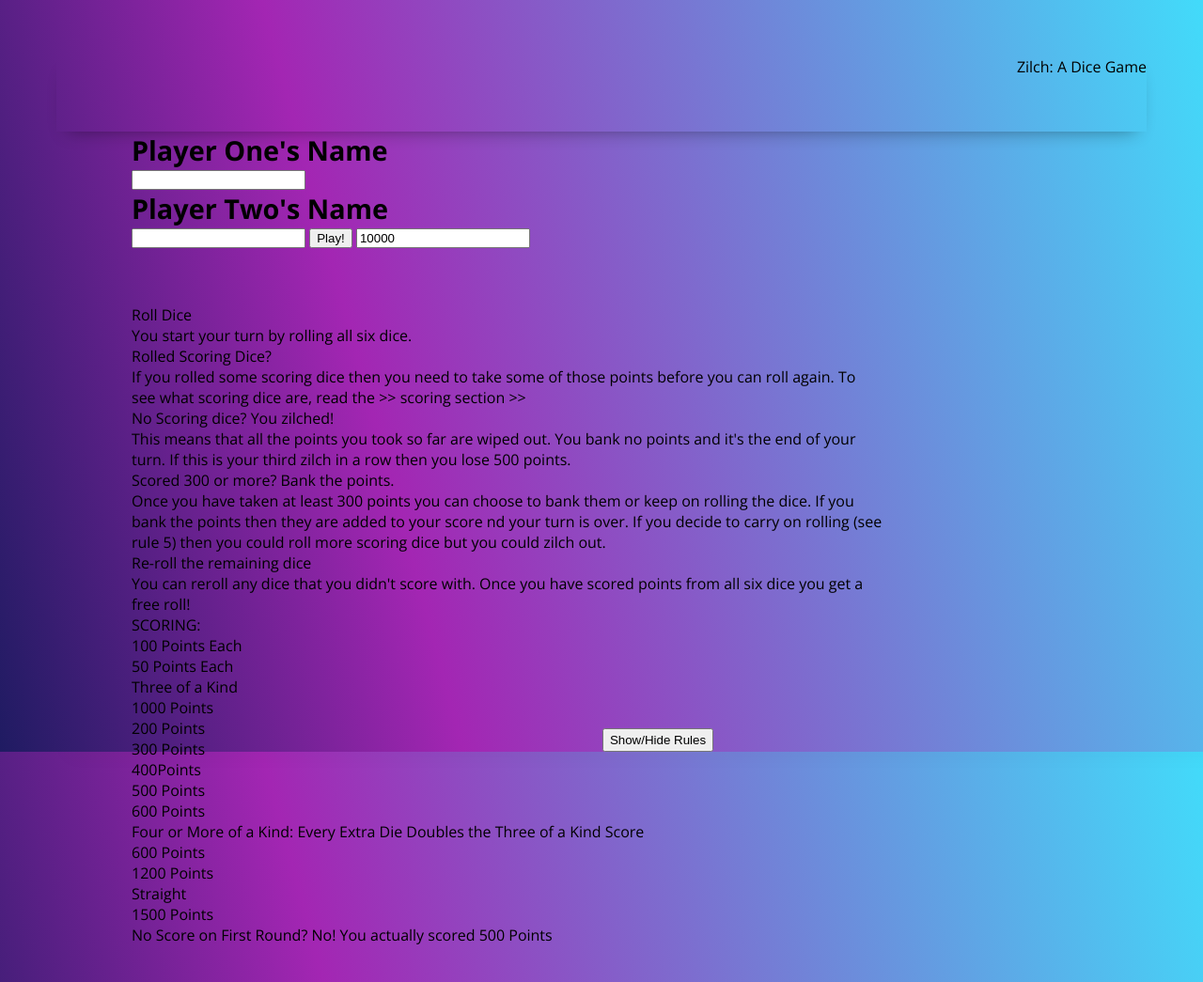
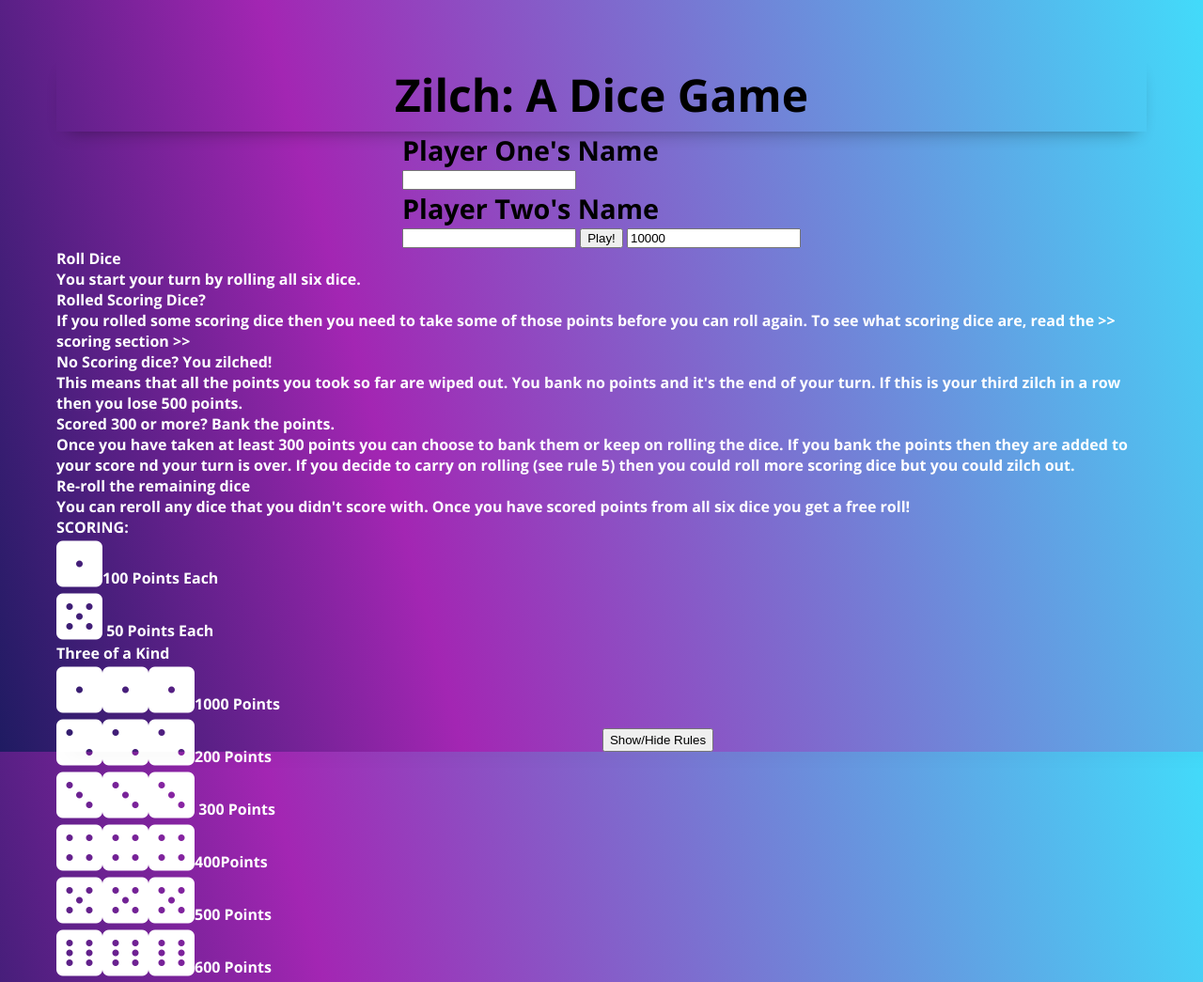
Before and after one commit to tislais/zilch, a plain HTML site: page index.html in a window 1280 px wide. Shown: the top 1045 px of the page at 94% size. Drawn offline with nearby package versions, Linux system fonts and the light colour scheme.

Commit message:
list not working

```diff
--- a/app.js
+++ b/app.js
@@ -10,7 +10,7 @@ const form = document.getElementById('form');
 const inputOne = document.getElementById('player-one-name');
 const inputTwo = document.getElementById('player-two-name');
 const rulesButton = document.getElementById('rules-button');
-const rulesSection = document.querySelector('section');
+const rulesSection = document.querySelector('ol');
 const playerSetScore = document.getElementById('set-score');
 
 form.addEventListener('submit', (e) => {
--- a/index.html
+++ b/index.html
@@ -9,6 +9,8 @@
     <link rel="stylesheet" href="./styles/reset.css">
     <link rel="stylesheet" href="./styles/style.css">
     <link rel="stylesheet" href="./styles/home.css">
+    <link rel="stylesheet" href="https://use.fontawesome.com/releases/v5.15.3/css/all.css"
+        integrity="sha384-SZXxX4whJ79/gErwcOYf+zWLeJdY/qpuqC4cAa9rOGUstPomtqpuNWT9wdPEn2fk" crossorigin="anonymous">
     <title>Zilch</title>
 </head>
 
@@ -27,8 +29,8 @@
             <button>Play!</button>
 
             <input id="set-score" type="number" value="10000" min="1000" required>
+        </form>
 
-        <section>
         <ol>
             <li>Roll Dice</li>
 
@@ -39,7 +41,8 @@
             <li>Rolled Scoring Dice?</li>
 
             <ul>
-                    <li>If you rolled some scoring dice then you need to take some of those points before you can roll
+                <li>If you rolled some scoring dice then you need to take some of those points before you can
+                    roll
                     again. To
                     see what scoring dice are, read the >> scoring section >> </li>
             </ul>
@@ -47,7 +50,8 @@
             <li>No Scoring dice? You zilched!</li>
 
             <ul>
-                    <li>This means that all the points you took so far are wiped out. You bank no points and it's the
+                <li>This means that all the points you took so far are wiped out. You bank no points and it's
+                    the
                     end of
                     your turn. If this is your third zilch in a row then you lose 500 points.</li>
             </ul>
@@ -55,10 +59,12 @@
             <li>Scored 300 or more? Bank the points.</li>
 
             <ul>
-                    <li>Once you have taken at least 300 points you can choose to bank them or keep on rolling the dice.
+                <li>Once you have taken at least 300 points you can choose to bank them or keep on rolling the
+                    dice.
                     If
                     you
-                        bank the points then they are added to your score nd your turn is over. If you decide to carry
+                    bank the points then they are added to your score nd your turn is over. If you decide to
+                    carry
                     on
                     rolling (see rule 5) then you could roll more scoring dice but you could zilch out.</li>
             </ul>
@@ -127,11 +133,6 @@
 
             </li>
         </ol>
-        </section>
-
-
-        </form>
-
 
     </main>
 
--- a/styles/style.css
+++ b/styles/style.css
@@ -32,11 +32,9 @@ main {
 
 section {
     background-color: var(--color5);
-    width: 1000px;
-    max-width: 80%;
+    width: 100%;
     display: flex;
-    flex-direction: column;
-    justify-content: center;
+    justify-content: flex-start;
     align-items: center;
     padding-top: var(--gutter);
     padding-bottom: var(--gutter);
@@ -45,12 +43,24 @@ section {
     border: solid 2px var(--color1);
 }
 
+ol {
+    color: white;
+}
+
+li {
+    font-weight: bold;
+}
+
 header {
     display: flex;
-    justify-content: flex-end;
+    justify-content: center;
+    align-items: center;
     background-color: var(--color3);
     height: var(--header-height);
     box-shadow: var(--shadow);
+    font-size: 3rem;
+    font-weight: bolder;
+    margin-top: 0px;
 }
 
 h2 {
@@ -60,14 +70,6 @@ h2 {
 
 .gutter-right {
     margin-right: 20px;
-}
-
-.main-logo {
-    animation: pulse 5s infinite ease-in-out;
-}
-
-header img {
-    height: var(--header-height);
 }
 
 p {
@@ -103,3 +105,7 @@ footer {
     }
 
   }
+
+  ol i {
+        font-size: 3.5rem;
+  }
```
Lines whose indentation alone changed are shown as unchanged.
